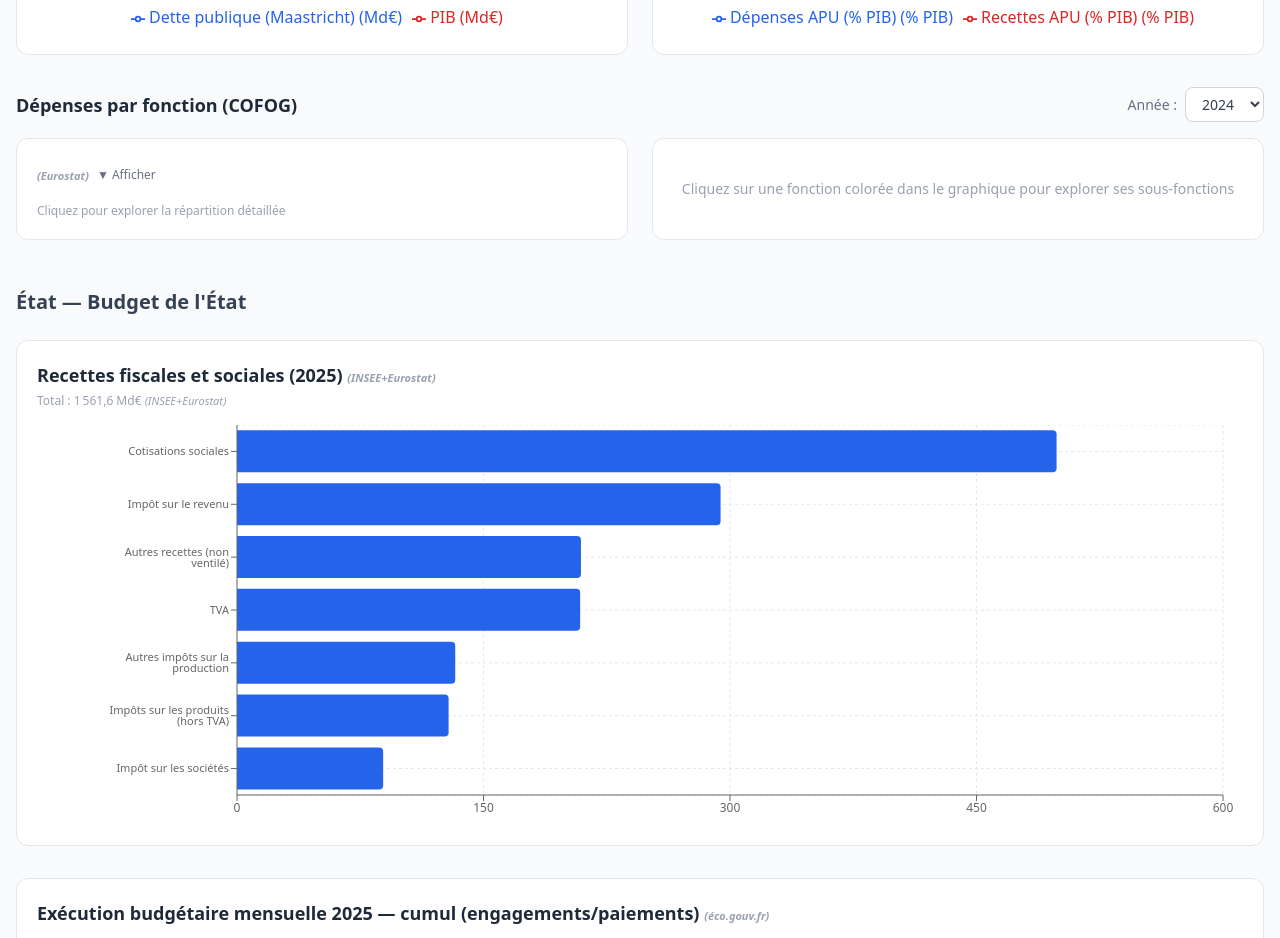
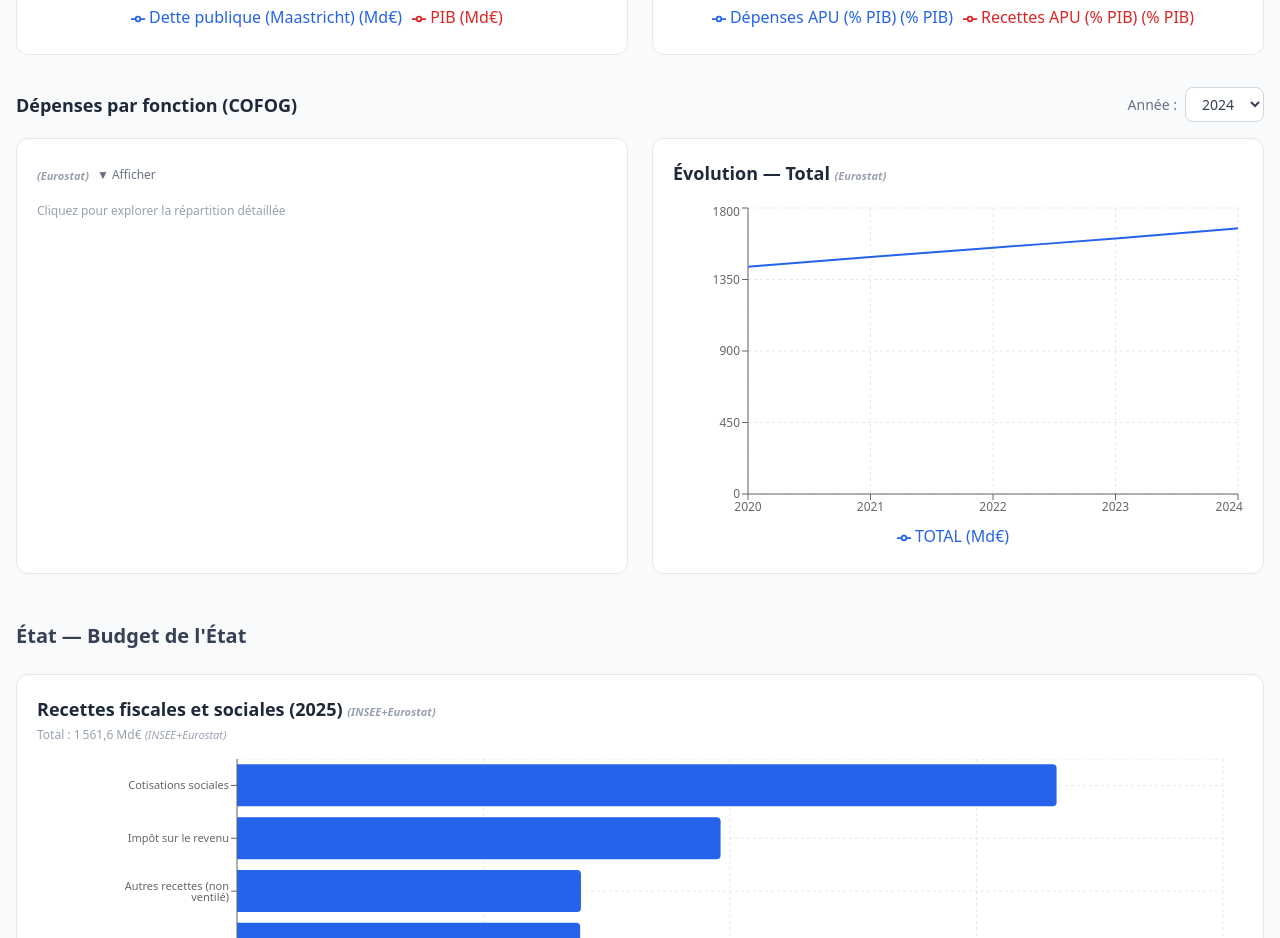
Before and after one commit to juliengoum14-dev/comptes-publics-france, a Next.js app: page / in a window 1280 px wide. Shown: the part 2140-3078 px from the top of the page. Built offline with nearby package versions, Linux system fonts and the light colour scheme.

Commit message:
Ajoute l'évolution temporelle au graphique COFOG
- Nouveau callback onSelectedChange dans DrillDownChart
- CofogSection : la colonne de droite affiche maintenant un TimeSeriesChart
  avec l'évolution 2020-2024 de la fonction sélectionnée dans le drill-down

```diff
--- a/src/components/CofogSection.tsx
+++ b/src/components/CofogSection.tsx
@@ -1,7 +1,8 @@
 "use client";
 
-import { useState } from "react";
+import { useState, useMemo } from "react";
 import DrillDownChart from "./DrillDownChart";
+import TimeSeriesChart from "./TimeSeriesChart";
 import type { TreeNode } from "@/types";
 
 interface CofogSectionProps {
@@ -12,6 +13,23 @@ interface CofogSectionProps {
 
 export default function CofogSection({ tree, source, anneesDisponibles }: CofogSectionProps) {
   const [annee, setAnnee] = useState(2024);
+  const [selectedCode, setSelectedCode] = useState("TOTAL");
+  const [selectedLabel, setSelectedLabel] = useState("Total");
+  const [selectedValues, setSelectedValues] = useState<Record<string, number>>({});
+
+  const series = useMemo(() => {
+    const s: Record<string, { code: string; unite: string; donnees: Record<string, number> }> = {};
+    if (selectedCode && Object.keys(selectedValues).length > 0) {
+      s[selectedCode] = { code: selectedCode, unite: "Md€", donnees: selectedValues };
+    }
+    return s;
+  }, [selectedCode, selectedValues]);
+
+  const handleSelectedChange = (code: string, label: string, values: Record<string, number>) => {
+    setSelectedCode(code);
+    setSelectedLabel(label);
+    setSelectedValues(values);
+  };
 
   return (
     <div>
@@ -40,12 +58,22 @@ export default function CofogSection({ tree, source, anneesDisponibles }: CofogS
           title=""
           annee={annee}
           source={source}
+          onSelectedChange={handleSelectedChange}
         />
-        <div className="rounded-xl border border-gray-200 bg-white p-5 flex items-center justify-center">
-          <p className="text-sm text-gray-400">
-            Cliquez sur une fonction colorée dans le graphique pour explorer ses sous-fonctions
-          </p>
-        </div>
+        {selectedCode && Object.keys(selectedValues).length > 0 ? (
+          <TimeSeriesChart
+            series={series}
+            selected={[selectedCode]}
+            title={`Évolution — ${selectedLabel}`}
+            source={source}
+          />
+        ) : (
+          <div className="rounded-xl border border-gray-200 bg-white p-5 flex items-center justify-center">
+            <p className="text-sm text-gray-400">
+              Cliquez sur une fonction colorée dans le graphique pour explorer ses sous-fonctions
+            </p>
+          </div>
+        )}
       </div>
     </div>
   );
--- a/src/components/DrillDownChart.tsx
+++ b/src/components/DrillDownChart.tsx
@@ -1,6 +1,6 @@
 "use client";
 
-import { useState, useMemo } from "react";
+import { useState, useMemo, useEffect } from "react";
 import {
   BarChart,
   Bar,
@@ -51,6 +51,7 @@ interface DrillDownChartProps {
   annee?: number;
   source?: string;
   collapsible?: boolean;
+  onSelectedChange?: (code: string, label: string, values: Record<string, number>) => void;
 }
 
 function flattenLookup(node: TreeNode): Record<string, TreeNode> {
@@ -70,9 +71,16 @@ export default function DrillDownChart({
   annee = 2025,
   source,
   collapsible,
+  onSelectedChange,
 }: DrillDownChartProps) {
   const [nodeStack, setNodeStack] = useState<TreeNode[]>([tree]);
   const currentNode = nodeStack[nodeStack.length - 1] ?? tree;
+
+  useEffect(() => {
+    if (onSelectedChange && currentNode) {
+      onSelectedChange(currentNode.code, currentNode.label, currentNode.values ?? {});
+    }
+  }, [currentNode, onSelectedChange]);
 
   const [collapsed, setCollapsed] = useState(collapsible !== false);
   const lookup = useMemo(() => flattenLookup(tree), [tree]);
```
